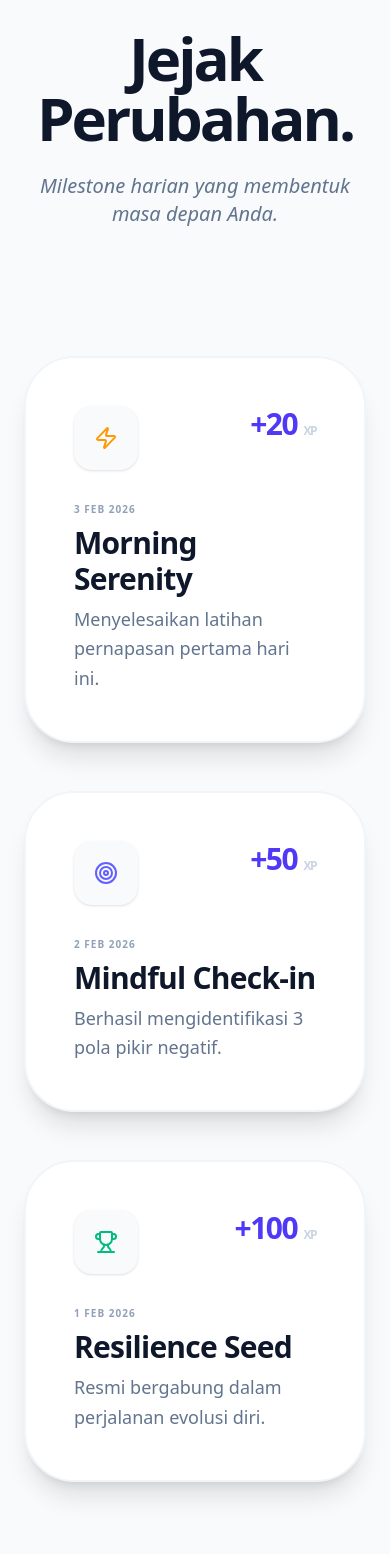
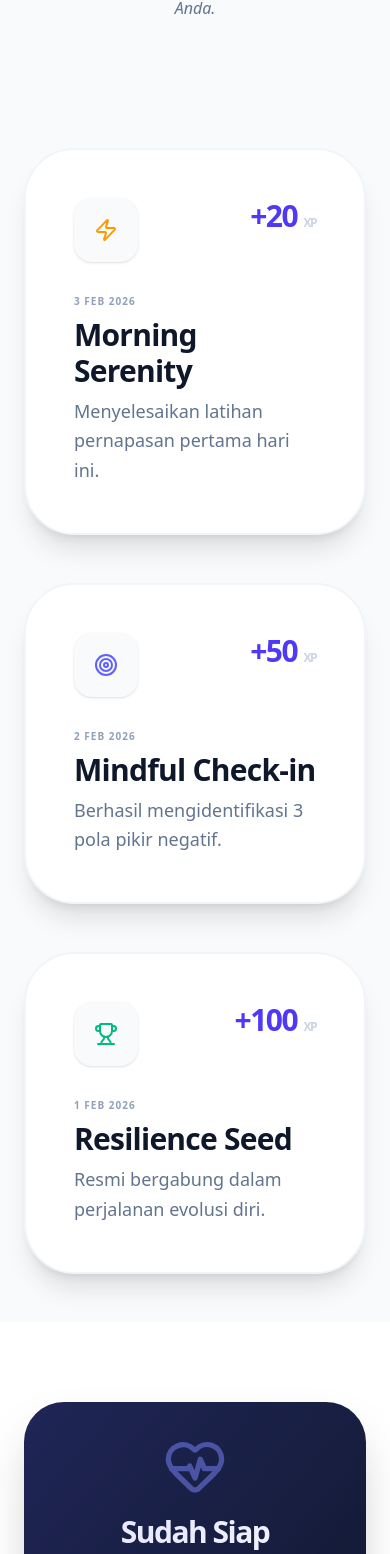
Before and after one commit to ahmadrofiussuud/mental-bmc, a Next.js app: page /journey in a window 390 px wide. Shown: the part 3342-4896 px from the top of the page. Built offline with nearby package versions, Linux system fonts and the light colour scheme.

Commit message:
Fix Journey page layout - reduce margins and center CTA section

```diff
--- a/src/app/journey/page.tsx
+++ b/src/app/journey/page.tsx
@@ -20,7 +20,7 @@ import {
 
 export default function JourneyPage() {
     return (
-        <div className="min-h-screen bg-white">
+        <div className="min-h-screen bg-white overflow-x-hidden">
             <Header variant="landing" />
 
             <main>
@@ -123,11 +123,11 @@ export default function JourneyPage() {
                 </section>
 
                 {/* 3. MILESTONES ROADMAP */}
-                <section className="py-40 px-6 md:px-12 bg-slate-50">
+                <section className="py-12 sm:py-20 md:py-40 px-6 md:px-12 bg-slate-50">
                     <div className="max-w-7xl mx-auto space-y-32">
-                        <div className="text-center space-y-6">
-                            <h2 className="text-6xl font-black text-slate-900 tracking-tighter">Jejak Perubahan.</h2>
-                            <p className="text-xl text-slate-500 font-medium italic">Milestone harian yang membentuk masa depan Anda.</p>
+                        <div className="text-center space-y-4 sm:space-y-6">
+                            <h2 className="text-4xl sm:text-5xl md:text-6xl font-black text-slate-900 tracking-tighter">Jejak Perubahan.</h2>
+                            <p className="text-base sm:text-lg md:text-xl text-slate-500 font-medium italic">Milestone harian yang membentuk masa depan Anda.</p>
                         </div>
 
                         <div className="grid grid-cols-1 md:grid-cols-3 gap-12">
@@ -158,11 +158,11 @@ export default function JourneyPage() {
 
                 {/* 4. CALL TO ACTION */}
                 <section className="py-20 px-6 md:px-12 bg-white">
-                    <div className="max-w-5xl mx-auto bg-slate-900 rounded-[60px] p-20 text-center space-y-10 text-white shadow-2xl overflow-hidden relative">
+                    <div className="max-w-5xl mx-auto bg-slate-900 rounded-[40px] sm:rounded-[60px] p-8 sm:p-12 md:p-20 text-center space-y-6 sm:space-y-8 md:space-y-10 text-white shadow-2xl overflow-hidden relative">
                         <div className="absolute inset-0 bg-gradient-to-br from-indigo-500/20 to-transparent pointer-events-none" />
-                        <HeartPulse size={80} className="mx-auto text-indigo-400 opacity-50 mb-4" />
-                        <h2 className="text-5xl md:text-7xl font-black tracking-tighter">Sudah Siap Melangkah <br /> Lebih Jauh?</h2>
-                        <p className="text-xl text-indigo-200 font-medium max-w-xl mx-auto opacity-70">
+                        <HeartPulse className="mx-auto text-indigo-400 opacity-50 mb-4 w-16 h-16 sm:w-20 sm:h-20" />
+                        <h2 className="text-3xl sm:text-4xl md:text-5xl lg:text-7xl font-black tracking-tighter">Sudah Siap Melangkah <br /> Lebih Jauh?</h2>
+                        <p className="text-base sm:text-lg md:text-xl text-indigo-200 font-medium max-w-xl mx-auto opacity-70">
                             Setiap Milestone kecil adalah kemenangan besar bagi kesehatan mental Anda. Teruslah tumbuh.
                         </p>
                         <Button className="bg-white text-slate-900 hover:bg-slate-100 px-8 sm:px-12 md:px-16 py-6 sm:py-8 md:py-10 rounded-3xl font-black text-base sm:text-xl md:text-2xl uppercase tracking-normal sm:tracking-wide transition-all">
--- a/src/components/GeminiChat.tsx
+++ b/src/components/GeminiChat.tsx
@@ -191,14 +191,14 @@ export const GeminiChat = () => {
                     </AnimatePresence>
 
                     {/* Integrated Controls */}
-                    <div className="p-6 bg-white border-t border-slate-100 flex flex-col gap-4">
+                    <div className="p-3 sm:p-4 md:p-6 bg-white border-t border-slate-100 flex flex-col gap-3 sm:gap-4">
                         <div className="flex gap-4">
                             <form onSubmit={handleSubmit} className="flex-1 flex gap-4">
                                 <div className="flex-1 relative">
                                     <input
                                         className="w-full bg-slate-50 border-2 border-slate-100 rounded-[28px] pl-6 sm:pl-8 pr-16 py-4 sm:py-6 text-base sm:text-lg font-bold text-slate-900 focus:border-indigo-500 focus:bg-white outline-none transition-all shadow-inner placeholder:text-slate-300"
                                         value={input}
-                                        placeholder="Tuliskan perasaan..."
+                                        placeholder="Tulis perasaan..."
                                         onChange={handleInputChange}
                                         disabled={isLoading}
                                     />
```
